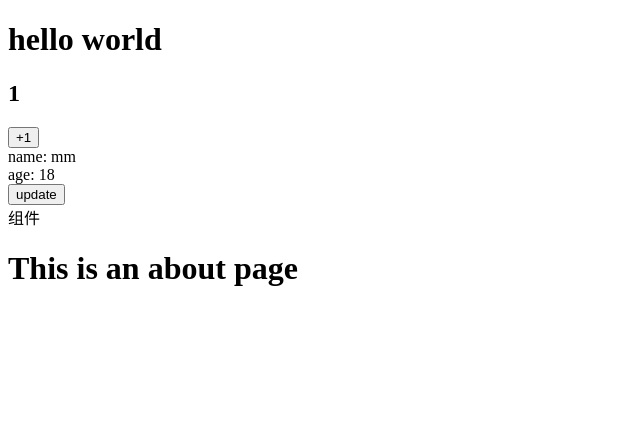
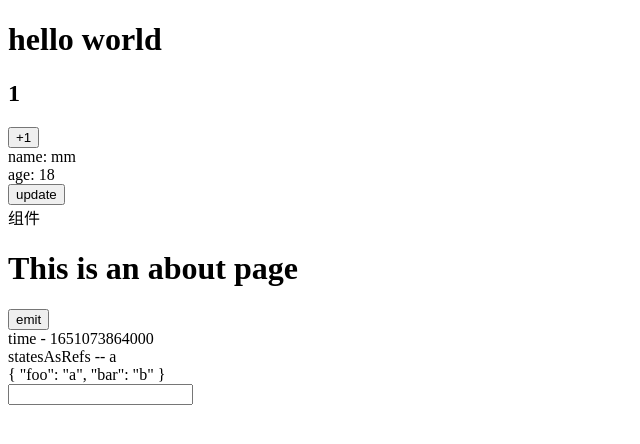
Before and after one commit to Mingo-233/vue3-vite-demo, a Vue app: page / in a window 1280 px wide. Shown: the top 444 px of the page, without its empty margins (0-640 px from the left). Built offline with nearby package versions, Linux system fonts and the light colour scheme.

Commit message:
feat: vue3

```diff
--- a/src/components/ab.vue
+++ b/src/components/ab.vue
@@ -1,6 +1,7 @@
 <template>
   <div class="about">
     <h1>This is an about page</h1>
+    <button @click="emitHandle">emit</button>
   </div>
 </template>
 <script lang="ts">
@@ -15,8 +16,13 @@ export default defineComponent({
   setup(props, context) {
     console.log(11);
     console.log(props);
-
     console.log(context);
+    const emitHandle = () => {
+      context.emit("pick");
+    };
+    return {
+      emitHandle,
+    };
   },
 });
 </script>
--- a/src/views/index.vue
+++ b/src/views/index.vue
@@ -9,11 +9,28 @@
   </div>
   <div>
     组件
-    <Ab :visiable="true"></Ab>
+    <Ab :visiable="true" @pick="pickHandle" ref="ab1"></Ab>
+  </div>
+
+  <div>time - {{ time }}</div>
+
+  <div>statesAsRefs -- {{ foo }}</div>
+  {{ state }}
+
+  <div>
+    <input type="text" name="" id="ii" ref="vv1" />
   </div>
 </template>
 <script lang="ts">
-import { defineComponent, reactive, ref } from "vue";
+import {
+  computed,
+  defineComponent,
+  onMounted,
+  reactive,
+  ref,
+  toRefs,
+  watch,
+} from "vue";
 import Ab from "@/components/ab.vue";
 export default defineComponent({
   setup() {
@@ -28,12 +45,50 @@ export default defineComponent({
     const updatePersonInfo = () => {
       person.age = ~~(Math.random() * 10);
     };
+
+    const pickHandle = () => {
+      console.log("pick 触发了");
+    };
+
+    const time = computed(() => Date.now());
+
+    watch(
+      num,
+      (newValue, oldValue) => {
+        console.log(newValue, oldValue);
+      },
+      { immediate: true, deep: true }
+    );
+
+    const state = reactive({
+      foo: "a",
+      bar: "b",
+    });
+    const stateAsRefs = toRefs(state);
+    console.log(stateAsRefs);
+
+    const vv1 = ref<HTMLElement | null>(null);
+    const ab1 = ref<HTMLElement | null>(null);
+
+    onMounted(() => {
+      let ii = document.getElementById("ii") as HTMLInputElement;
+      console.log("mounted");
+      console.log(ii);
+
+      console.log(vv1.value);
+      console.log(ab1.value);
+    });
+
     return {
       msg: "hello world",
       num,
       addHandle,
       person,
       updatePersonInfo,
+      pickHandle,
+      time,
+      state,
+      ...stateAsRefs,
     };
   },
   components: {
```
